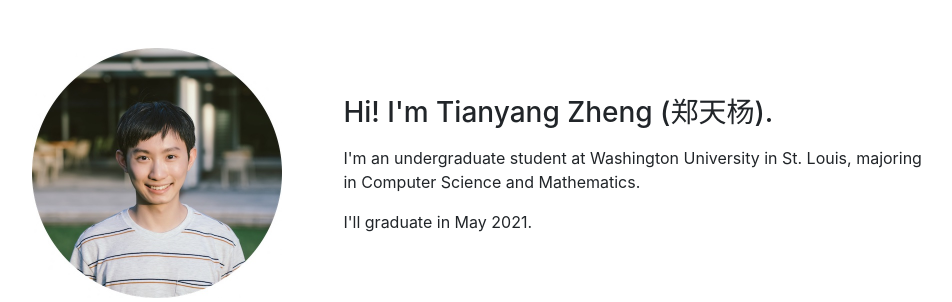
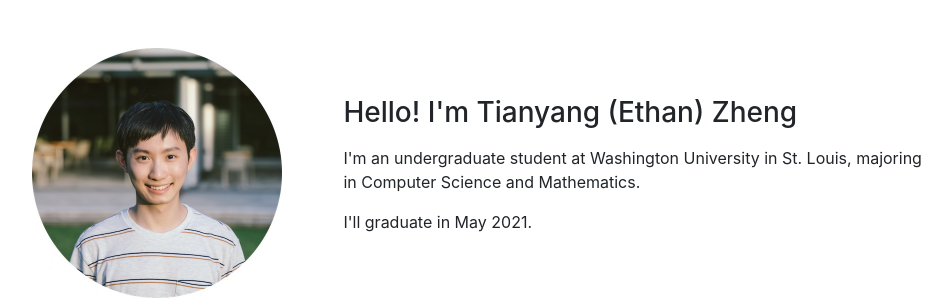
Before and after one commit to ztyreg/personal-website, a Django app: page / in a window 1280 px wide. Shown: the part 56-358 px from the top of the page, without its empty margins (156-1108 px from the left). Run offline with Django 3.2, Linux system fonts and the light colour scheme; data comes from the database, SQL or seed files in the repository; some libraries are stand-ins or nearby versions.

Commit message:
update intro

```diff
--- a/portfolio/templates/portfolio/home.html
+++ b/portfolio/templates/portfolio/home.html
@@ -12,7 +12,7 @@
             </div>
             <div class="col-8 mt-5">
                 <h3>
-                    Hi! I'm Tianyang Zheng (郑天杨).
+                    Hello! I'm Tianyang (Ethan) Zheng
                 </h3>
                 <p class="mt-3">
                     I'm an undergraduate student at Washington University in St. Louis,
```
